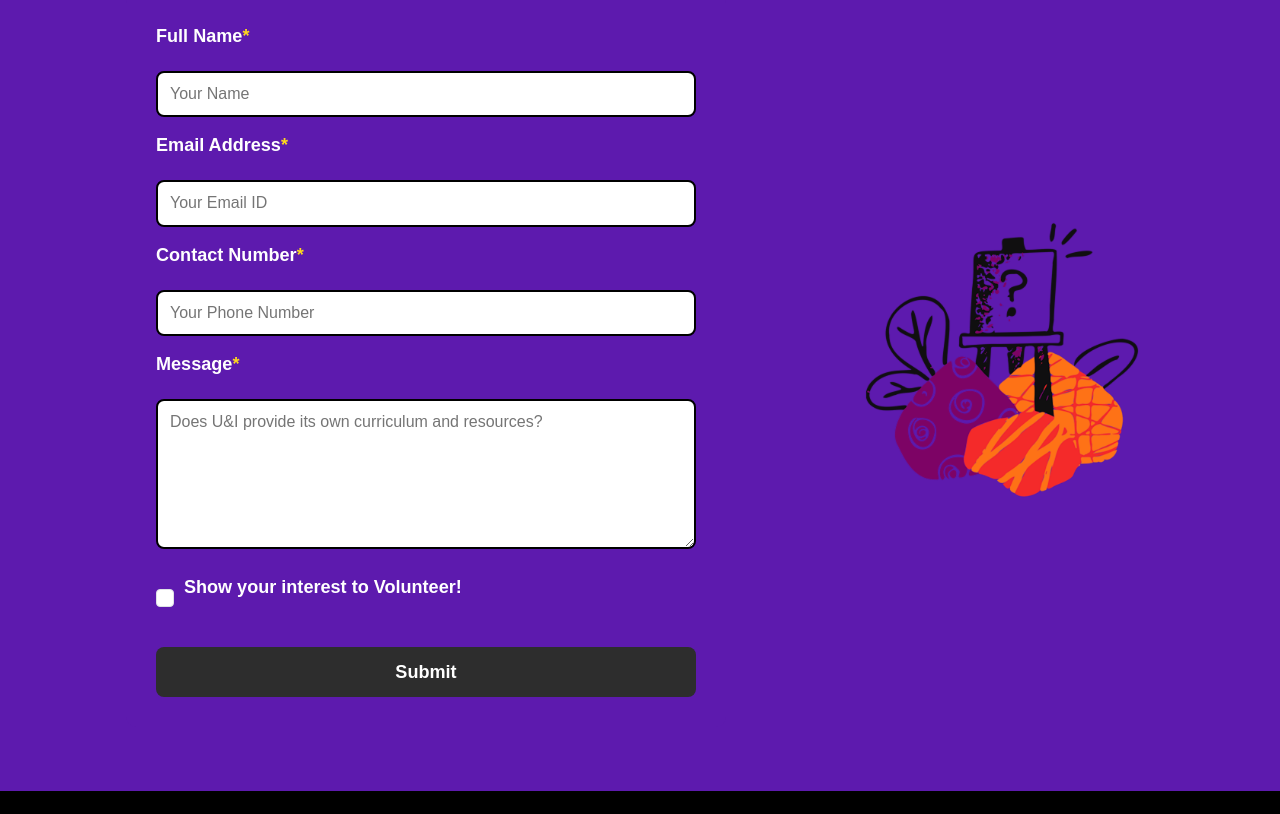
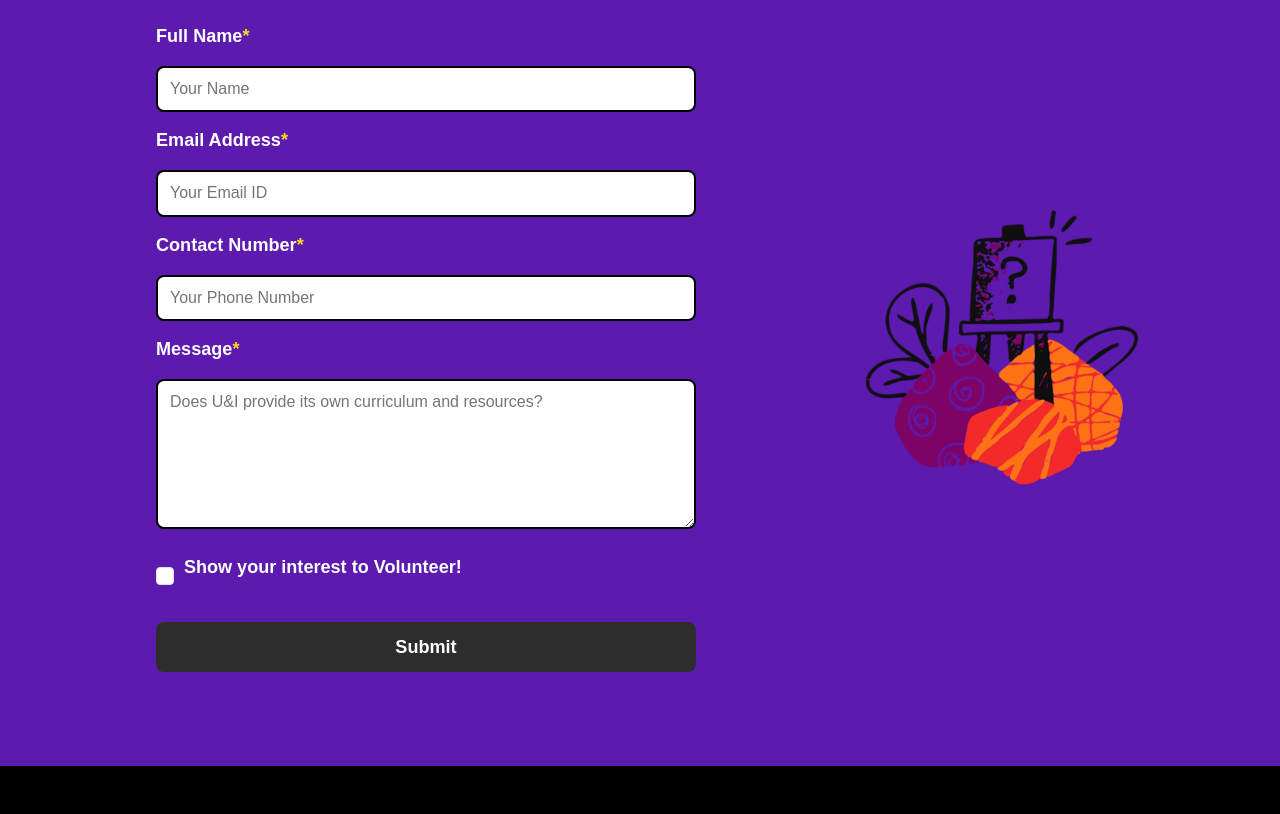
Before and after one commit to Tejas-Muralidhar/TemplateWebpage, a React (Create React App) app: page / in a window 1280 px wide. Shown: the part 4400-5214 px from the top of the page. Built offline with nearby package versions, Linux system fonts and the light colour scheme; a small style sheet from the web is missing.

Commit message:
fixed margins

```diff
--- a/src/styles/ContactForm.css
+++ b/src/styles/ContactForm.css
@@ -32,7 +32,6 @@
 .contact-form label {
   font-weight: bold;
   color: rgb(255, 255, 255);
-  margin-bottom: 5px;
   display: block;
   text-align: left;
   width: 100%;
```
